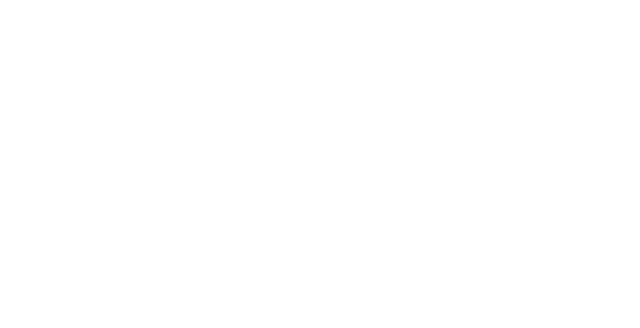
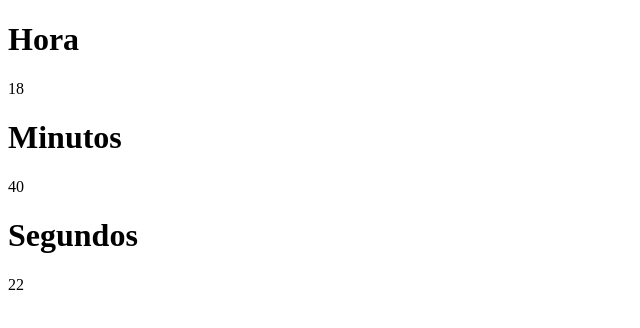
Before and after one commit to webertdias/Clock, a plain HTML site: page index.html in a window 1280 px wide. Shown: the whole page, without its empty margins (0-640 px from the left). Drawn offline with Linux system fonts and the light colour scheme.

Commit message:
Utilizando o DOM e funcao do javascript

```diff
--- a/index.html
+++ b/index.html
@@ -1,12 +1,30 @@
 <!DOCTYPE html>
-<html lang="en">
+<html lang="PT-br">
 <head>
     <meta charset="UTF-8">
     <meta http-equiv="X-UA-Compatible" content="IE=edge">
     <meta name="viewport" content="width=device-width, initial-scale=1.0">
+    <link rel="stylesheet" href="style.css">
     <title>RELÓGIO</title>
 </head>
 <body>
 
+    <main>
+        <div>
+            <h1>Hora</h1>
+            <span id="hour">hora</span>
+        </div>
+        <div>
+            <h1>Minutos</h1>
+            <span id="minutes">minutos</span>
+        </div>
+        <div>
+            <h1>Segundos</h1>
+            <span id="seconds">segundos</span>
+        </div>
+
+    </main>
+
+    <script src="script.js"></script>
 </body>
 </html>
--- a/script.js
+++ b/script.js
@@ -0,0 +1,19 @@
+const hour = document.getElementById('hour');
+const minutes = document.getElementById('minutes');
+const seconds = document.getElementById('seconds');
+
+
+const clock = setInterval(function time () {
+
+    let today = new Date();
+
+    let h = today.getHours();
+    let m = today.getMinutes();
+    let s = today.getSeconds();
+
+    hour.innerHTML = h;
+    minutes.innerHTML = m;
+    seconds.innerHTML = s;
+
+    console.log(hour, minutes, seconds);
+})
```
